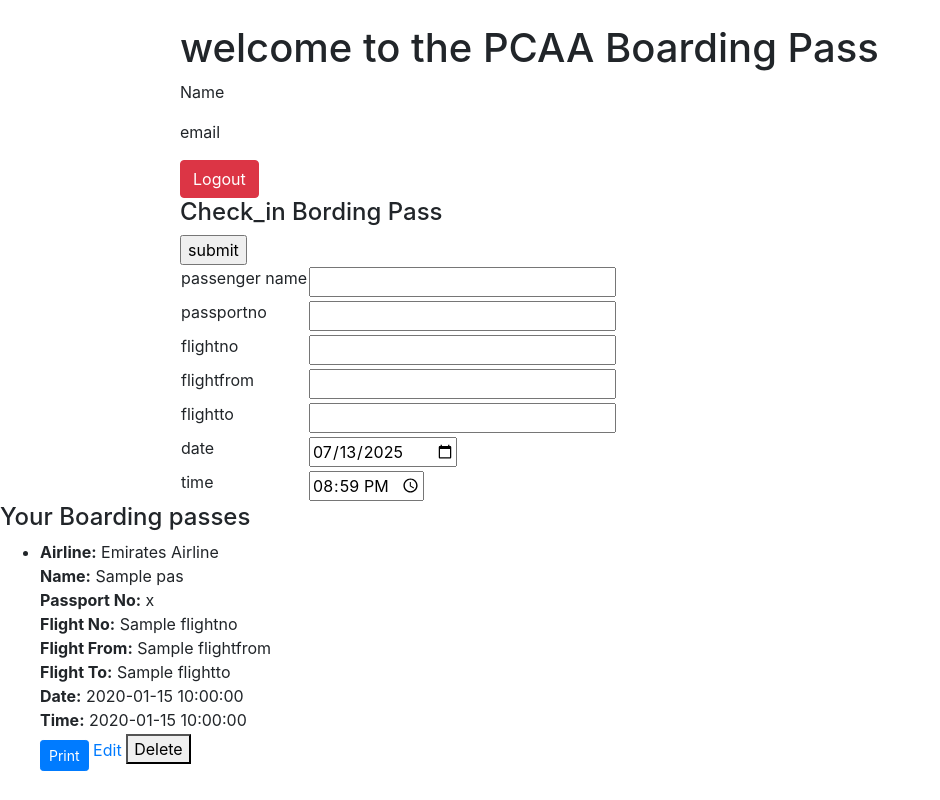
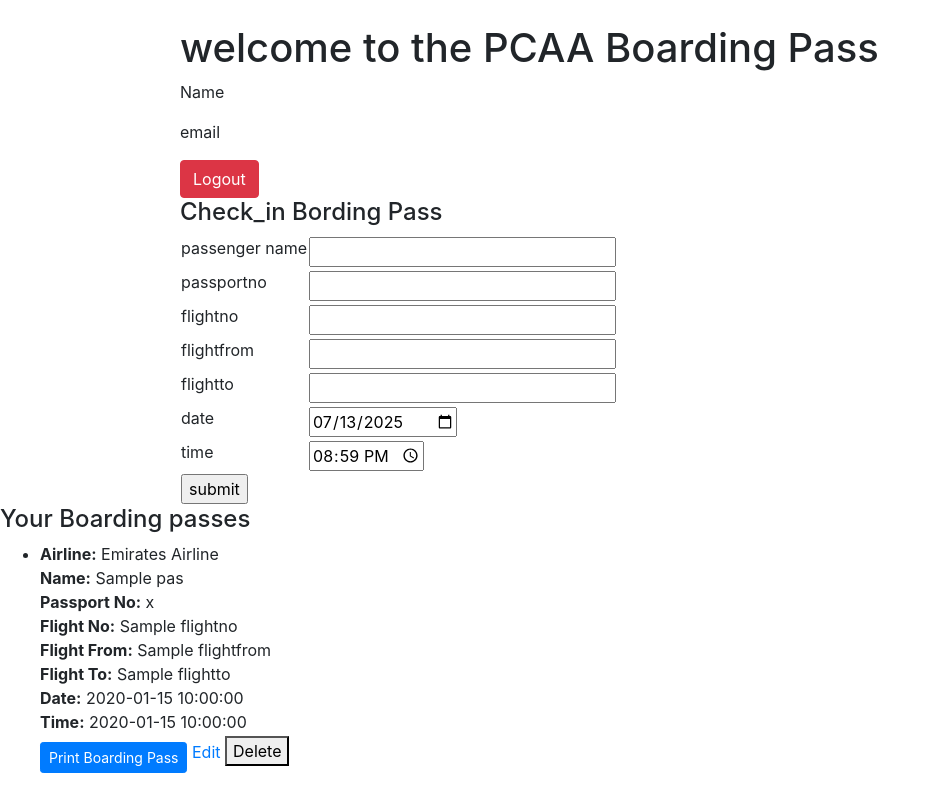
Before and after one commit to atiqrahmanie/project, a Flask app: template pcaapass/templates/dashboard.html in a window 1280 px wide. Shown: the whole page, without its empty margins (0-940 px from the left). Run offline with Flask 3, Linux system fonts and the light colour scheme; tables that the repository leaves empty or names only in its code hold one stand-in row (values such as "Sample post"); the template is opened without the code that fills it: values that come from a table or form of the project are taken from there, most other values are stand-ins (such as "Sample title", 1, 10 or a date in 2020); some libraries are stand-ins or nearby versions.

Commit message:
print buttion error fixed

```diff
--- a/pcaapass/templates/dashboard.html
+++ b/pcaapass/templates/dashboard.html
@@ -27,7 +27,7 @@
           {{ form.hidden_tag() }}
           <tr>
           <td>{{ form.name.label }} </td>
-          <td> {{ form.name(SIZE=25)}}</td>
+          <td> {{ form.name(size=25)}}</td>
           </tr>
           <tr>
          <td> {{ form.passportno.label }}</td>
@@ -55,7 +55,7 @@
              </tr>
              <tr>
 
-                    {{ form.submit() }}
+                   <td colspan="4"> {{ form.submit() }}</td>
              </tr>
       </table>
 </form>
@@ -78,7 +78,7 @@
         <li>
             <div id ="pass-{{ loop.index0 }}" class="pass">
             <strong>Airline:</strong> Emirates Airline<br>
-            <strong>Name:</strong> {{ pass.name }}<br>
+            <strong>Name:</strong> {{ pass['name'] }}<br>
             <strong>Passport No:</strong> {{ pass.passportno }}<br>
             <strong>Flight No:</strong> {{ pass.flightno }}<br>
             <strong>Flight From:</strong> {{ pass.flightfrom }}<br>
@@ -87,7 +87,8 @@
             <strong>Time:</strong> {{ pass.time }}<br>
 
              </div>
-              <button class="btn btn-primary btn-sm mt-2" onclick="printPass({{ loop.index0 }})">Print</button>
+            <button class="btn btn-primary btn-sm mt-2" onclick="printPass({{ loop.index0 }})">Print Boarding Pass</button>
+
 
             <a href="{{ url_for('dashboard' , edit=loop.index0 )}}">Edit</a>
             <form method="POST" action="{{ url_for('delete_pass' , index=loop.index0) }}" style="display:inline;">
@@ -99,7 +100,10 @@
 <p>No boarding passes found.</p>
 {% endif %}
 
+
 <script>
+
+
 
   function togglePreview() {
     const preview = document.getElementById('boardingpass');
@@ -110,6 +114,8 @@
   const passDiv = document.getElementById(`pass-${index}`);
   const printWindow = window.open('', '', 'width=800,height=600');
   printWindow.document.write(`
+     <html>
+     <head>
         <title>Print Boarding Pass</title>
         <link rel="stylesheet" href="https://cdn.jsdelivr.net/npm/bootstrap@4.6.2/dist/css/bootstrap.min.css">
       </head>
@@ -126,5 +132,10 @@
 
 
 
+
+
+
+
+
 </body>
 </html>
```
